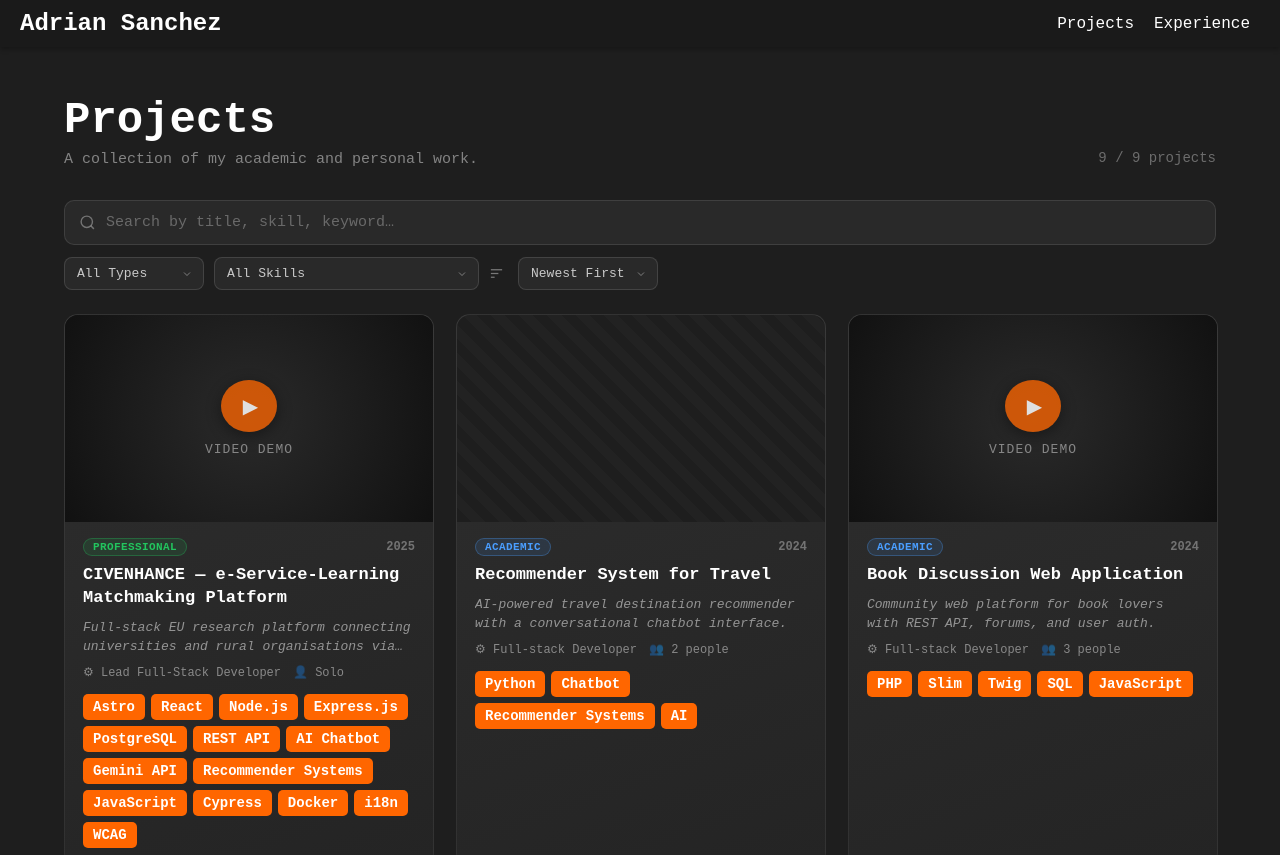
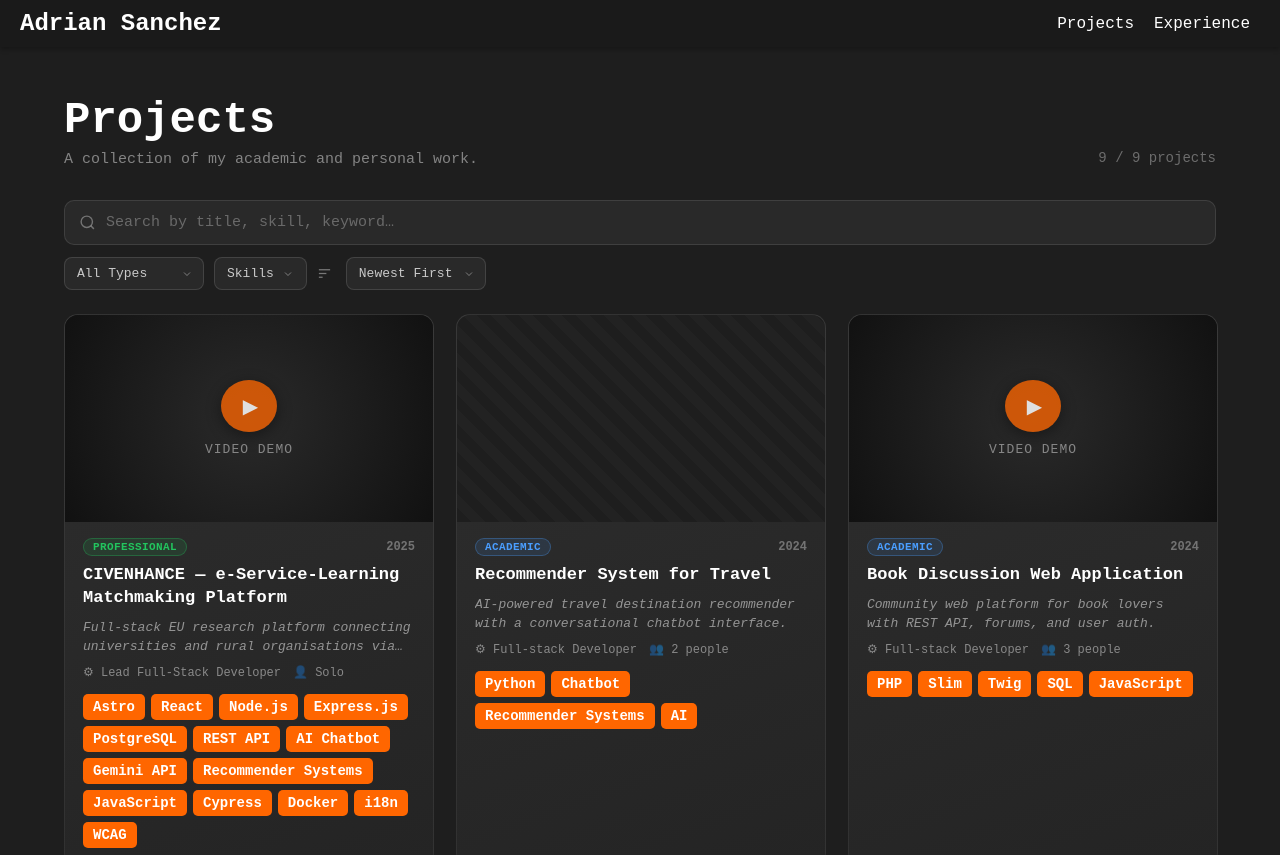
Before and after one commit to AdrnSchz/MyPortfolio, a React (Vite) app: page /projects in a window 1280 px wide. Shown: the top 855 px of the page. Built offline with nearby package versions, Linux system fonts and the light colour scheme.

Commit message:
skills filter made multi-select

```diff
--- a/src/pages/Projects/Projects.css
+++ b/src/pages/Projects/Projects.css
@@ -177,6 +177,121 @@
     font-size: 14px;
 }
 
+/* ── Skill multi-select dropdown ── */
+.pp-skill-dropdown {
+    position: relative;
+}
+
+.pp-skill-trigger {
+    display: inline-flex;
+    align-items: center;
+    gap: 8px;
+    appearance: none;
+    background: rgba(255, 255, 255, 0.05);
+    border: 1px solid rgba(255, 255, 255, 0.12);
+    border-radius: 8px;
+    color: rgba(255, 255, 255, 0.75);
+    font-family: inherit;
+    font-size: 13px;
+    padding: 8px 12px;
+    cursor: pointer;
+    transition: border-color 0.2s ease, background 0.2s ease;
+    white-space: nowrap;
+}
+
+.pp-skill-trigger:hover,
+.pp-skill-trigger--open {
+    outline: none;
+    border-color: rgba(255, 102, 0, 0.45);
+    background-color: rgba(255, 255, 255, 0.08);
+}
+
+.pp-skill-trigger--active {
+    border-color: rgba(255, 102, 0, 0.6);
+    color: #ff6600;
+    background: rgba(255, 102, 0, 0.08);
+}
+
+.pp-skill-trigger__arrow {
+    width: 12px;
+    height: 12px;
+    flex-shrink: 0;
+    color: rgba(255, 255, 255, 0.4);
+    transition: transform 0.2s ease;
+}
+
+.pp-skill-trigger--open .pp-skill-trigger__arrow {
+    transform: rotate(180deg);
+}
+
+.pp-skill-panel {
+    position: absolute;
+    top: calc(100% + 6px);
+    left: 0;
+    z-index: 100;
+    background: #2a2a2a;
+    border: 1px solid rgba(255, 255, 255, 0.12);
+    border-radius: 10px;
+    padding: 6px;
+    min-width: 200px;
+    max-height: 280px;
+    overflow-y: auto;
+    box-shadow: 0 8px 32px rgba(0, 0, 0, 0.5);
+    display: flex;
+    flex-direction: column;
+    gap: 2px;
+}
+
+.pp-skill-panel::-webkit-scrollbar {
+    width: 4px;
+}
+.pp-skill-panel::-webkit-scrollbar-track {
+    background: transparent;
+}
+.pp-skill-panel::-webkit-scrollbar-thumb {
+    background: rgba(255, 255, 255, 0.15);
+    border-radius: 2px;
+}
+
+.pp-skill-option {
+    display: flex;
+    align-items: center;
+    gap: 10px;
+    width: 100%;
+    text-align: left;
+    background: none;
+    border: none;
+    border-radius: 6px;
+    color: rgba(255, 255, 255, 0.7);
+    font-family: inherit;
+    font-size: 13px;
+    padding: 7px 10px;
+    cursor: pointer;
+    transition: background 0.15s ease, color 0.15s ease;
+}
+
+.pp-skill-option:hover {
+    background: rgba(255, 255, 255, 0.07);
+    color: #fff;
+}
+
+.pp-skill-option--selected {
+    color: #ff6600;
+    background: rgba(255, 102, 0, 0.1);
+}
+
+.pp-skill-option--selected:hover {
+    background: rgba(255, 102, 0, 0.18);
+}
+
+.pp-skill-option__check {
+    width: 14px;
+    font-size: 12px;
+    flex-shrink: 0;
+    color: #ff6600;
+    font-weight: 700;
+}
+
 /* ── Active filter chips ── */
 .pp-chips {
     display: flex;
--- a/src/pages/Projects/Projects.jsx
+++ b/src/pages/Projects/Projects.jsx
@@ -32,11 +32,13 @@ export function Projects() {
 
     // ── State ──────────────────────────────────────────────────────────────
     const [rawSearch, setRawSearch] = useState("");
-    const [search, setSearch] = useState("");       // debounced
+    const [search, setSearch] = useState("");           // debounced
     const [filterType, setFilterType] = useState("");
-    const [filterSkill, setFilterSkill] = useState("");
-    const [sortKey, setSortKey] = useState("newest"); // newest | oldest | az | za
+    const [filterSkills, setFilterSkills] = useState(new Set());
+    const [skillDropdownOpen, setSkillDropdownOpen] = useState(false);
+    const [sortKey, setSortKey] = useState("newest");   // newest | oldest | az | za
     const searchRef = useRef(null);
+    const skillDropdownRef = useRef(null);
 
     // Debounce the search input (300 ms)
     useEffect(() => {
@@ -44,15 +46,29 @@ export function Projects() {
         return () => clearTimeout(t);
     }, [rawSearch]);
 
+    // Close skill dropdown on outside click
+    useEffect(() => {
+        if (!skillDropdownOpen) return;
+        const handler = (e) => {
+            if (skillDropdownRef.current && !skillDropdownRef.current.contains(e.target)) {
+                setSkillDropdownOpen(false);
+            }
+        };
+        document.addEventListener("mousedown", handler);
+        return () => document.removeEventListener("mousedown", handler);
+    }, [skillDropdownOpen]);
+
     // ── Filtered + sorted list ─────────────────────────────────────────────
     const words = useMemo(() => search.split(/\s+/).filter(Boolean), [search]);
 
     const filtered = useMemo(() => {
         let result = projects.map((p, i) => ({ ...p, _idx: i }));
 
-        if (words.length) result = result.filter((p) => matchesSearch(p, words));
-        if (filterType)   result = result.filter((p) => p.type === filterType);
-        if (filterSkill)  result = result.filter((p) => p.skills.includes(filterSkill));
+        if (words.length)        result = result.filter((p) => matchesSearch(p, words));
+        if (filterType)          result = result.filter((p) => p.type === filterType);
+        if (filterSkills.size)   result = result.filter((p) =>
+            [...filterSkills].every((s) => p.skills.includes(s))
+        );
 
         switch (sortKey) {
             case "newest": result.sort((a, b) => (b.year ?? 0) - (a.year ?? 0)); break;
@@ -61,23 +77,40 @@ export function Projects() {
             case "za":     result.sort((a, b) => b.title.localeCompare(a.title)); break;
         }
         return result;
-    }, [words, filterType, filterSkill, sortKey]);
+    }, [words, filterType, filterSkills, sortKey]);
 
     // ── Helpers ────────────────────────────────────────────────────────────
-    const hasFilters = rawSearch || filterType || filterSkill;
+    const hasFilters = rawSearch || filterType || filterSkills.size > 0;
+
+    const toggleSkill = (skill) => {
+        setFilterSkills((prev) => {
+            const next = new Set(prev);
+            if (next.has(skill)) next.delete(skill);
+            else next.add(skill);
+            return next;
+        });
+    };
+
+    const removeSkill = (skill) => {
+        setFilterSkills((prev) => {
+            const next = new Set(prev);
+            next.delete(skill);
+            return next;
+        });
+    };
 
     const clearAll = () => {
         setRawSearch("");
         setFilterType("");
-        setFilterSkill("");
+        setFilterSkills(new Set());
+        setSkillDropdownOpen(false);
         searchRef.current?.focus();
     };
 
-    const removeChip = (kind) => {
-        if (kind === "search") setRawSearch("");
-        if (kind === "type")   setFilterType("");
-        if (kind === "skill")  setFilterSkill("");
-    };
+    const skillTriggerLabel =
+        filterSkills.size === 0 ? "Skills" :
+        filterSkills.size === 1 ? [...filterSkills][0] :
+        `${filterSkills.size} skills`;
 
     // ── Render ─────────────────────────────────────────────────────────────
     return (
@@ -133,16 +166,41 @@ export function Projects() {
                         </select>
                     </div>
 
-                    <div className="pp-select-wrap">
-                        <select
-                            className="pp-select"
-                            value={filterSkill}
-                            onChange={(e) => setFilterSkill(e.target.value)}
-                            aria-label="Filter by skill"
+                    {/* Multi-select skill dropdown */}
+                    <div className="pp-skill-dropdown" ref={skillDropdownRef}>
+                        <button
+                            className={`pp-skill-trigger${filterSkills.size ? " pp-skill-trigger--active" : ""}${skillDropdownOpen ? " pp-skill-trigger--open" : ""}`}
+                            onClick={() => setSkillDropdownOpen((v) => !v)}
+                            aria-expanded={skillDropdownOpen}
+                            aria-label="Filter by skills"
                         >
-                            <option value="">All Skills</option>
-                            {ALL_SKILLS.map((s) => <option key={s} value={s}>{s}</option>)}
-                        </select>
+                            {skillTriggerLabel}
+                            <svg className="pp-skill-trigger__arrow" viewBox="0 0 24 24" fill="none" stroke="currentColor" strokeWidth="2">
+                                <polyline points="6 9 12 15 18 9"/>
+                            </svg>
+                        </button>
+
+                        {skillDropdownOpen && (
+                            <div className="pp-skill-panel" role="listbox" aria-multiselectable="true">
+                                {ALL_SKILLS.map((skill) => {
+                                    const selected = filterSkills.has(skill);
+                                    return (
+                                        <button
+                                            key={skill}
+                                            role="option"
+                                            aria-selected={selected}
+                                            className={`pp-skill-option${selected ? " pp-skill-option--selected" : ""}`}
+                                            onClick={() => toggleSkill(skill)}
+                                        >
+                                            <span className="pp-skill-option__check" aria-hidden="true">
+                                                {selected ? "✓" : ""}
+                                            </span>
+                                            {skill}
+                                        </button>
+                                    );
+                                })}
+                            </div>
+                        )}
                     </div>
 
                     <div className="pp-select-wrap pp-select-wrap--sort">
@@ -176,20 +234,20 @@ export function Projects() {
             {hasFilters && (
                 <div className="pp-chips">
                     {rawSearch && (
-                        <button className="pp-chip" onClick={() => removeChip("search")}>
+                        <button className="pp-chip" onClick={() => setRawSearch("")}>
                             🔍 &ldquo;{rawSearch}&rdquo; <span>✕</span>
                         </button>
                     )}
                     {filterType && (
-                        <button className="pp-chip" onClick={() => removeChip("type")}>
+                        <button className="pp-chip" onClick={() => setFilterType("")}>
                             Type: {filterType} <span>✕</span>
                         </button>
                     )}
-                    {filterSkill && (
-                        <button className="pp-chip" onClick={() => removeChip("skill")}>
-                            Skill: {filterSkill} <span>✕</span>
+                    {[...filterSkills].map((skill) => (
+                        <button key={skill} className="pp-chip" onClick={() => removeSkill(skill)}>
+                            {skill} <span>✕</span>
                         </button>
-                    )}
+                    ))}
                 </div>
             )}
 
```
